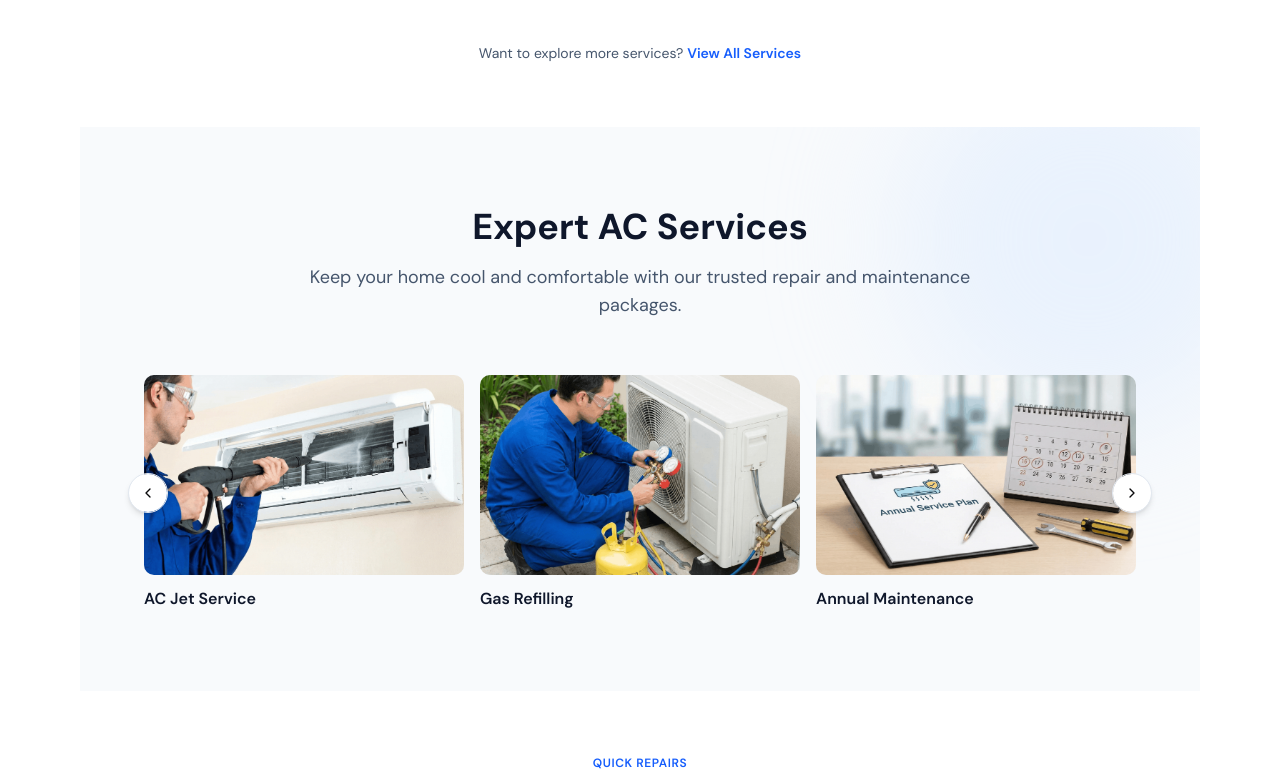
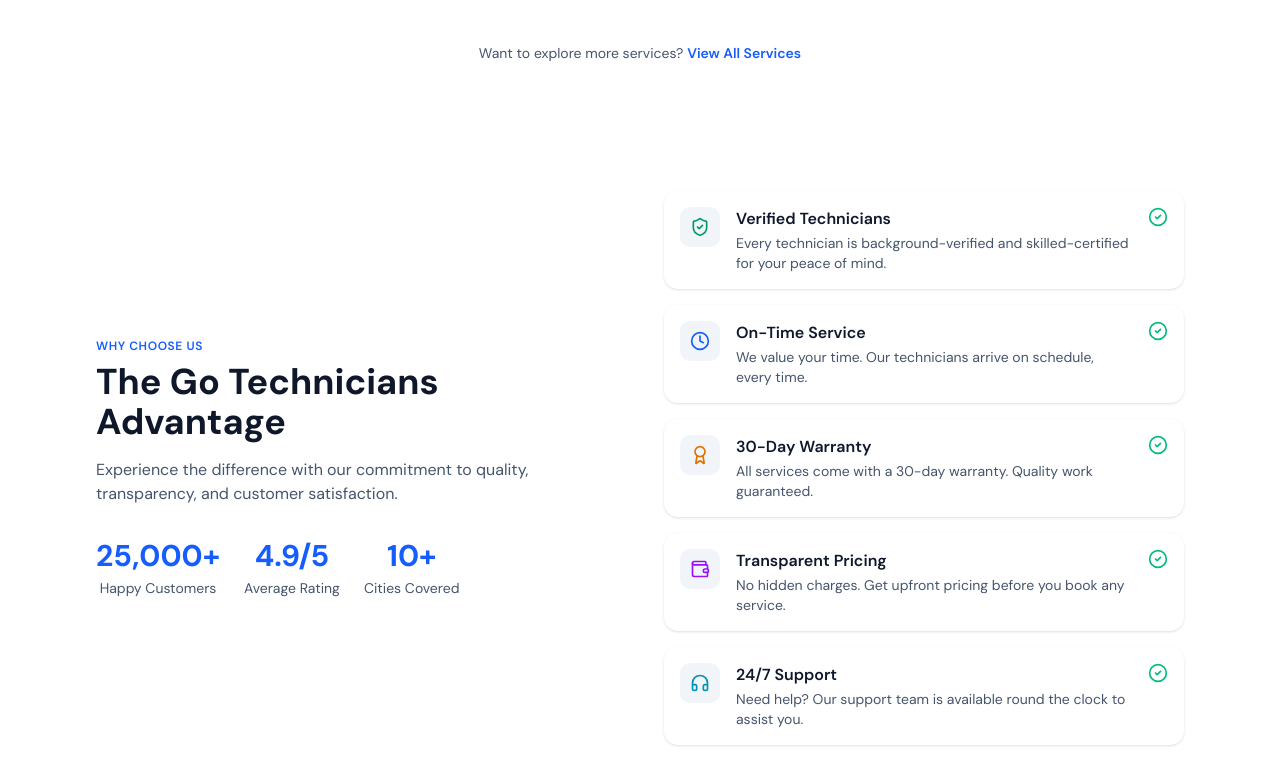
Before and after one commit to Arish613/go-technician, a Next.js app: page / in a window 1280 px wide. Shown: the part 1320-2102 px from the top of the page. Built offline with nearby package versions, Linux system fonts and the light colour scheme; no server answers; the database is empty.

Commit message:
added a section for hompage

```diff
--- a/app/page.tsx
+++ b/app/page.tsx
@@ -8,6 +8,7 @@ import { QuickRepairs } from "@/components/homepage/QuickRepairs";
 import { RecentBlogs } from "@/components/blog/RecentBlogs";
 import { CustomerReviews } from "@/components/homepage/Reviews";
 import { Services } from "@/components/homepage/Services";
+import { WhyChooseUs } from "@/components/homepage/WhyChooseUs";
 
 export default function Page() {
   return (
@@ -15,6 +16,7 @@ export default function Page() {
       <HeroSSR />
       <div className="md:mx-20">
         <Services />
+        <WhyChooseUs />
         <ACServices />
         <QuickRepairs />
         <AboutUs />
--- /dev/null
+++ b/components/homepage/WhyChooseUs.tsx
@@ -0,0 +1,113 @@
+import {
+  Award,
+  Clock,
+  ShieldCheck,
+  ThumbsUp,
+  Wallet,
+  HeadphonesIcon,
+  CheckCircle2,
+} from "lucide-react";
+
+const reasons = [
+  {
+    icon: ShieldCheck,
+    title: "Verified Technicians",
+    description:
+      "Every technician is background-verified and skilled-certified for your peace of mind.",
+    color: "text-emerald-600",
+  },
+  {
+    icon: Clock,
+    title: "On-Time Service",
+    description:
+      "We value your time. Our technicians arrive on schedule, every time.",
+    color: "text-blue-600",
+  },
+  {
+    icon: Award,
+    title: "30-Day Warranty",
+    description:
+      "All services come with a 30-day warranty. Quality work guaranteed.",
+    color: "text-amber-600",
+  },
+  {
+    icon: Wallet,
+    title: "Transparent Pricing",
+    description:
+      "No hidden charges. Get upfront pricing before you book any service.",
+    color: "text-purple-600",
+  },
+  {
+    icon: HeadphonesIcon,
+    title: "24/7 Support",
+    description:
+      "Need help? Our support team is available round the clock to assist you.",
+    color: "text-cyan-600",
+  },
+];
+
+export function WhyChooseUs() {
+  return (
+    <section
+      id="why-choose-us"
+      className=" border-slate-200 py-16"
+    >
+      <div className="container mx-auto px-4">
+        <div className="grid gap-12 lg:grid-cols-2 lg:items-center">
+          <div>
+            <p className="text-xs font-semibold uppercase tracking-wider text-blue-600">
+              Why Choose Us
+            </p>
+            <h2 className="mt-2 text-3xl font-bold text-slate-900 sm:text-4xl">
+              The Go Technicians Advantage
+            </h2>
+            <p className="mt-4 text-sm md:text-base text-slate-600">
+              Experience the difference with our commitment to quality,
+              transparency, and customer satisfaction.
+            </p>
+
+            <div className="mt-8 flex flex-wrap gap-6">
+              <div className="text-center">
+                <div className="text-3xl font-bold text-blue-600">25,000+</div>
+                <div className="mt-1 text-sm text-slate-600">Happy Customers</div>
+              </div>
+              <div className="text-center">
+                <div className="text-3xl font-bold text-blue-600">4.9/5</div>
+                <div className="mt-1 text-sm text-slate-600">Average Rating</div>
+              </div>
+              <div className="text-center">
+                <div className="text-3xl font-bold text-blue-600">10+</div>
+                <div className="mt-1 text-sm text-slate-600">Cities Covered</div>
+              </div>
+            </div>
+          </div>
+
+          <div className="space-y-4">
+            {reasons.map((reason) => {
+              const Icon = reason.icon;
+              return (
+                <div
+                  key={reason.title}
+                  className="flex items-start gap-4 rounded-xl bg-white p-4 shadow-sm transition-all duration-200 hover:shadow-md"
+                >
+                  <div className={`shrink-0 rounded-lg bg-slate-100 p-2.5`}>
+                    <Icon className={`h-5 w-5 ${reason.color}`} />
+                  </div>
+                  <div className="flex-1">
+                    <h3 className="font-semibold text-slate-900">
+                      {reason.title}
+                    </h3>
+                    <p className="mt-0.5 text-sm text-slate-600">
+                      {reason.description}
+                    </p>
+                  </div>
+                  <CheckCircle2 className="shrink-0 h-5 w-5 text-emerald-500" />
+                </div>
+              );
+            })}
+          </div>
+        </div>
+      </div>
+    </section>
+  );
+}
```
